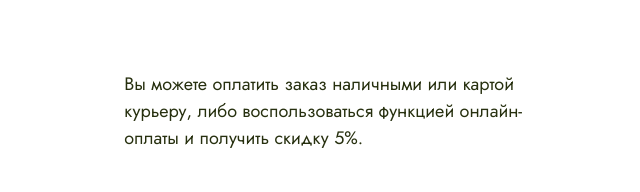
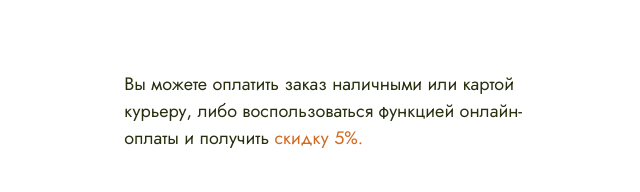
Before and after one commit to Andrew538/Module02-shop, a website built with webpack: page src/index.html in a window 1280 px wide. Shown: the part 5642-5834 px from the top of the page, 640-1280 px from the left. Built offline with nearby package versions, Linux system fonts and the light colour scheme; files whose address does not match are found by name.

Commit message:
discount color

```diff
--- a/src/index.html
+++ b/src/index.html
@@ -587,7 +587,7 @@
                     <p class="delivery__description ">Компания Healthly food предлагает самые удобные и быстрые способы доставки по&nbsp;всей стране. Посмотреть подробные условия и географию вы можете по&nbsp;этой <a class="delivery__link" href="#">ссылке</a></p>
                 </div>
                 <div class="delivery__payment">
-                    <p class="delivery__description ">Вы можете оплатить заказ наличными или картой курьеру, либо воспользоваться функцией онлайн-оплаты и получить <span class="description__strong">скидку&nbsp;5%</span>.</p>
+                    <p class="delivery__description ">Вы можете оплатить заказ наличными или картой курьеру, либо воспользоваться функцией онлайн-оплаты и получить <span class="delivery__description-orange">скидку&nbsp;5%.</span></p>
                     <ul class="delivery__list">
                         <li class="delivery__item delivery__item_master"></li>
                         <li class="delivery__item delivery__item_visa"></li>
--- a/src/styles/main.scss
+++ b/src/styles/main.scss
@@ -604,7 +604,9 @@ body {
             left: 0;
         }
     }
-    &__deskription {
+    &__description-orange {
+
+            color: $orange;
 
     }
     // .delivery__payment
```
